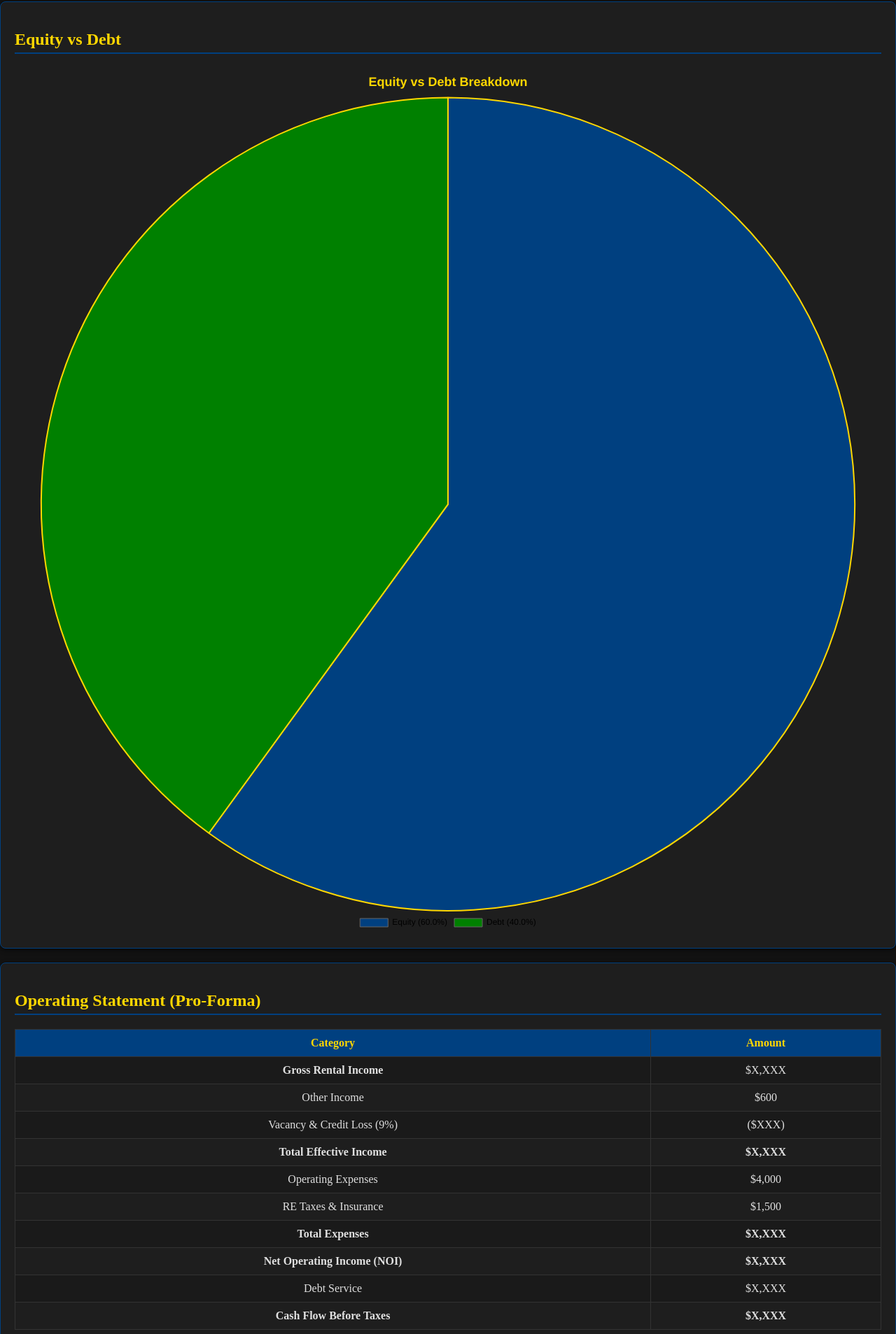
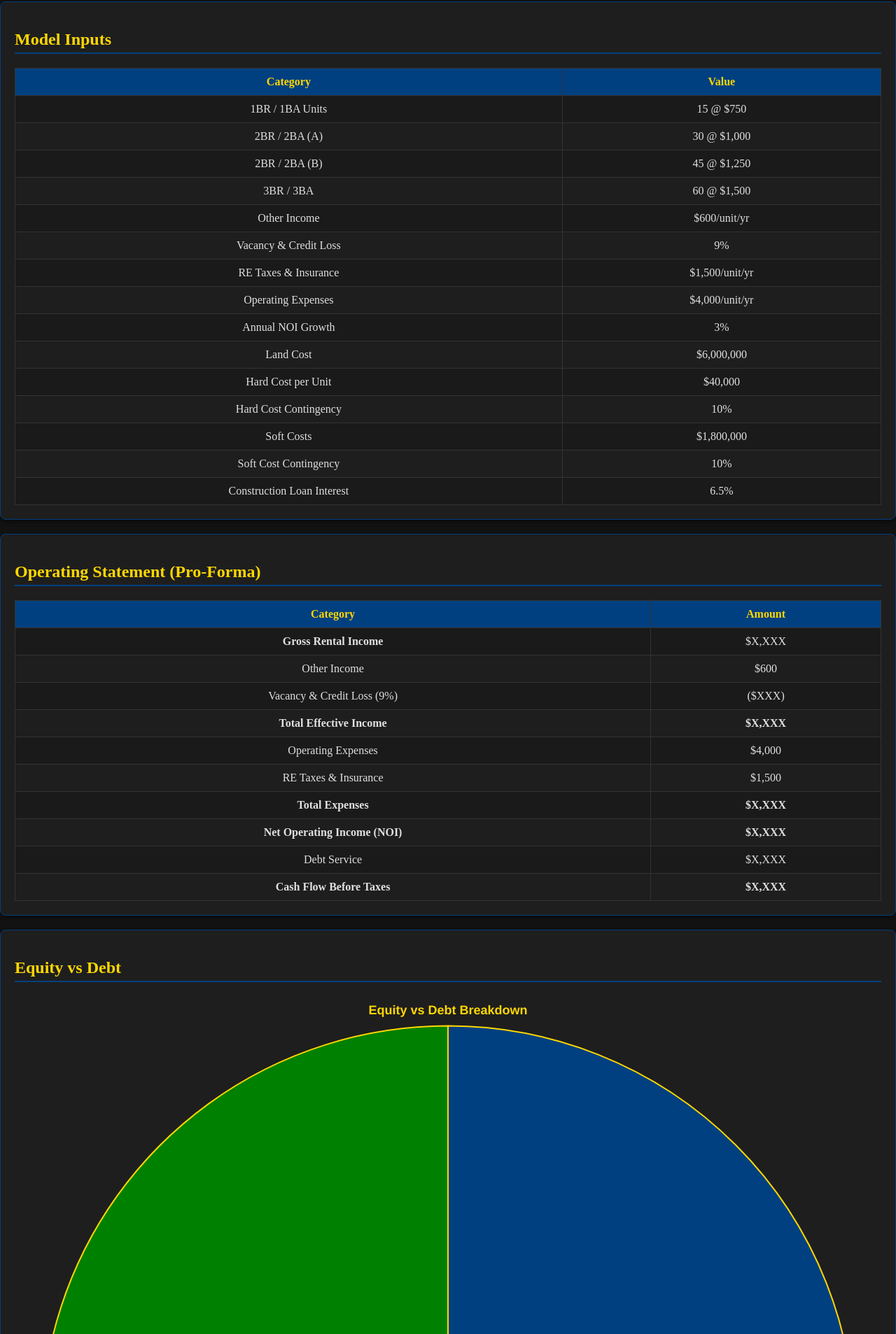
Before and after one commit to JoeKW-dotcom/multifamily-dashboard, a plain HTML site: page index.html in a window 1280 px wide. Shown: the part 133-2040 px from the top of the page at 70% size. Drawn offline with nearby package versions, Linux system fonts and the light colour scheme.

Commit message:
Add files via upload

```diff
--- a/index.html
+++ b/index.html
@@ -20,65 +20,51 @@
   <!-- Title -->
   <h1>Multifamily Investment Dashboard</h1>
 
-  <!-- Equity vs Debt Pie Chart -->
+  <!-- Model Inputs -->
   <div class="card">
-    <h2>Equity vs Debt</h2>
-    <canvas id="equityDebtChart"></canvas>
+    <h2>Model Inputs</h2>
+    <table>
+      <tr><th>Category</th><th>Value</th></tr>
+      <tr><td>1BR / 1BA Units</td><td>15 @ $750</td></tr>
+      <tr><td>2BR / 2BA (A)</td><td>30 @ $1,000</td></tr>
+      <tr><td>2BR / 2BA (B)</td><td>45 @ $1,250</td></tr>
+      <tr><td>3BR / 3BA</td><td>60 @ $1,500</td></tr>
+      <tr><td>Other Income</td><td>$600/unit/yr</td></tr>
+      <tr><td>Vacancy & Credit Loss</td><td>9%</td></tr>
+      <tr><td>RE Taxes & Insurance</td><td>$1,500/unit/yr</td></tr>
+      <tr><td>Operating Expenses</td><td>$4,000/unit/yr</td></tr>
+      <tr><td>Annual NOI Growth</td><td>3%</td></tr>
+      <tr><td>Land Cost</td><td>$6,000,000</td></tr>
+      <tr><td>Hard Cost per Unit</td><td>$40,000</td></tr>
+      <tr><td>Hard Cost Contingency</td><td>10%</td></tr>
+      <tr><td>Soft Costs</td><td>$1,800,000</td></tr>
+      <tr><td>Soft Cost Contingency</td><td>10%</td></tr>
+      <tr><td>Construction Loan Interest</td><td>6.5%</td></tr>
+    </table>
   </div>
 
   <!-- Operating Statement -->
   <div class="card">
     <h2>Operating Statement (Pro‑Forma)</h2>
     <table>
-      <tr>
-        <th>Category</th>
-        <th>Amount</th>
-      </tr>
-      <!-- Income -->
-      <tr>
-        <td><strong>Gross Rental Income</strong></td>
-        <td>$X,XXX</td>
-      </tr>
-      <tr>
-        <td>Other Income</td>
-        <td>$600</td>
-      </tr>
-      <tr>
-        <td>Vacancy & Credit Loss (9%)</td>
-        <td>($XXX)</td>
-      </tr>
-      <tr>
-        <td><strong>Total Effective Income</strong></td>
-        <td><strong>$X,XXX</strong></td>
-      </tr>
-      <!-- Expenses -->
-      <tr>
-        <td>Operating Expenses</td>
-        <td>$4,000</td>
-      </tr>
-      <tr>
-        <td>RE Taxes & Insurance</td>
-        <td>$1,500</td>
-      </tr>
-      <tr>
-        <td><strong>Total Expenses</strong></td>
-        <td><strong>$X,XXX</strong></td>
-      </tr>
-      <!-- NOI -->
-      <tr>
-        <td><strong>Net Operating Income (NOI)</strong></td>
-        <td><strong>$X,XXX</strong></td>
-      </tr>
-      <!-- Debt Service -->
-      <tr>
-        <td>Debt Service</td>
-        <td>$X,XXX</td>
-      </tr>
-      <tr>
-        <td><strong>Cash Flow Before Taxes</strong></td>
-        <td><strong>$X,XXX</strong></td>
-      </tr>
+      <tr><th>Category</th><th>Amount</th></tr>
+      <tr><td><strong>Gross Rental Income</strong></td><td>$X,XXX</td></tr>
+      <tr><td>Other Income</td><td>$600</td></tr>
+      <tr><td>Vacancy & Credit Loss (9%)</td><td>($XXX)</td></tr>
+      <tr><td><strong>Total Effective Income</strong></td><td><strong>$X,XXX</strong></td></tr>
+      <tr><td>Operating Expenses</td><td>$4,000</td></tr>
+      <tr><td>RE Taxes & Insurance</td><td>$1,500</td></tr>
+      <tr><td><strong>Total Expenses</strong></td><td><strong>$X,XXX</strong></td></tr>
+      <tr><td><strong>Net Operating Income (NOI)</strong></td><td><strong>$X,XXX</strong></td></tr>
+      <tr><td>Debt Service</td><td>$X,XXX</td></tr>
+      <tr><td><strong>Cash Flow Before Taxes</strong></td><td><strong>$X,XXX</strong></td></tr>
     </table>
+  </div>
+
+  <!-- Equity vs Debt Pie Chart (at bottom) -->
+  <div class="card">
+    <h2>Equity vs Debt</h2>
+    <canvas id="equityDebtChart"></canvas>
   </div>
 
   <!-- Footer -->
@@ -89,7 +75,6 @@
   <!-- Chart Script -->
   <script>
     const ctx = document.getElementById('equityDebtChart');
-
     new Chart(ctx, {
       type: 'pie',
       data: {
@@ -124,10 +109,7 @@
             display: true,
             text: 'Equity vs Debt Breakdown',
             color: '#FFD700',
-            font: {
-              size: 18,
-              weight: 'bold'
-            }
+            font: { size: 18, weight: 'bold' }
           }
         }
       }
```
